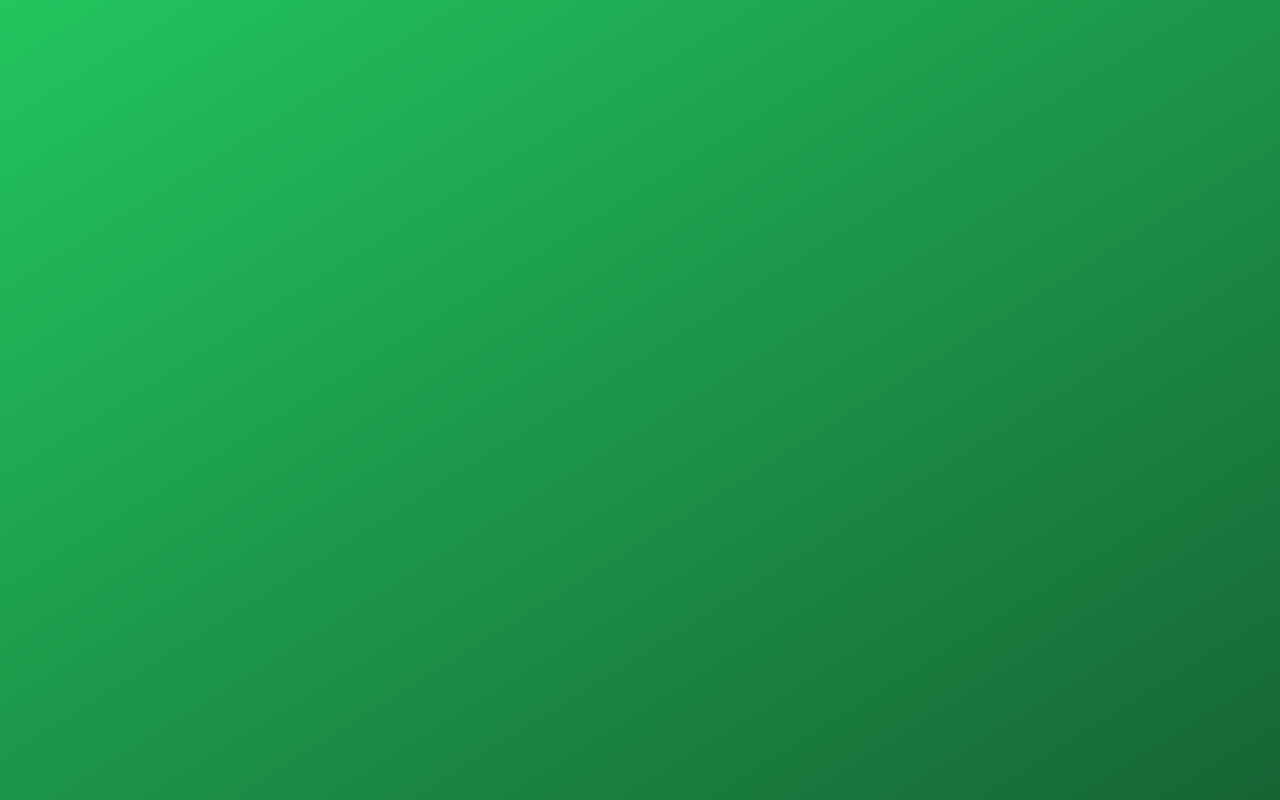
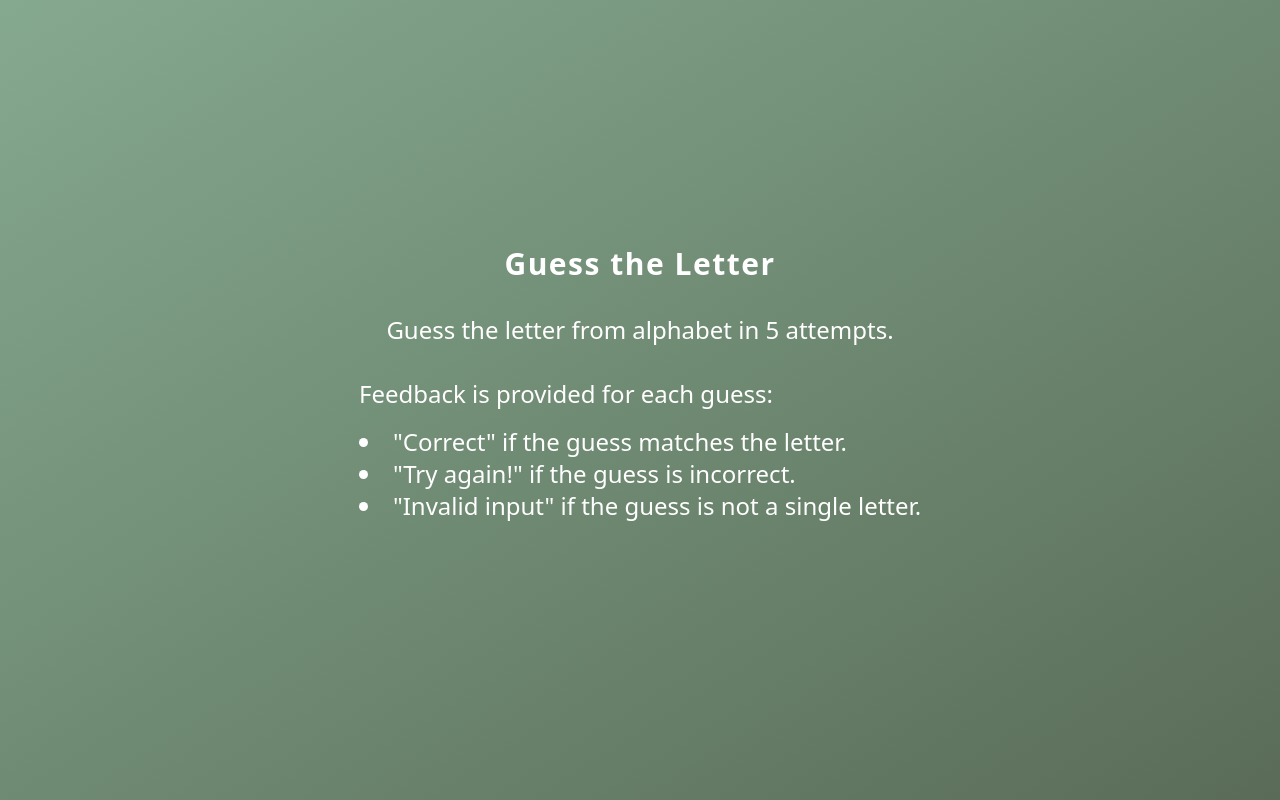
Before and after one commit to MIhnatco/Guess-the-Letter, a React (Create React App) app: page / in a window 1280 px wide. Built offline with nearby package versions, Linux system fonts and the light colour scheme.

Commit message:
GameHeader with instructions and feedback

```diff
--- a/src/App.js
+++ b/src/App.js
@@ -1,7 +1,7 @@
 import React from "react";
 
-const NUM_GUESSES = 5;
-const NUM_ATTEMPTS = 5;
+import GameHeader from "./components/Game/GameHeader";
+
 
 /**
  * Guess the letter app
@@ -9,16 +9,9 @@ const NUM_ATTEMPTS = 5;
  */
 
 function App() {
-
-
   return (
-    <div className="App min-h-screen bg-gradient-to-br from-green-500 to-green-800 flex flex-col items-center justify-center text-white font-sans">
-
-
-
-
-
-
+    <div className="App min-h-screen bg-gradient-to-br from-[#85A98F] to-[#5A6C57] md:text-2xl flex flex-col items-center justify-center text-white font-sans">
+      <GameHeader />
     </div>
   );
 }
--- /dev/null
+++ b/src/components/Game/GameHeader.jsx
@@ -0,0 +1,27 @@
+import React from "react";
+
+/**
+ * A React functional component that renders the game header and instructions for "Guess the Letter" game
+ * @returns {JSX.Element} The header section of the app including title, instructions and feedback guide.
+ */
+function GameHeader() {
+  return (
+    <header>
+      <h1 className="md:text-3xl font-bold text-center mb-8 tracking-wider">
+        Guess the Letter
+      </h1>
+      <p className="mb-8 text-center">
+        Guess the letter from alphabet in 5 attempts.
+      </p>
+      <p className="mb-4">Feedback is provided for each guess:</p>
+
+      <ul className="list-disc list-inside text-left mb-8">
+        <li>"Correct" if the guess matches the letter.</li>
+        <li>"Try again!" if the guess is incorrect.</li>
+        <li>"Invalid input" if the guess is not a single letter.</li>
+      </ul>
+    </header>
+  );
+}
+
+export default GameHeader;
```
